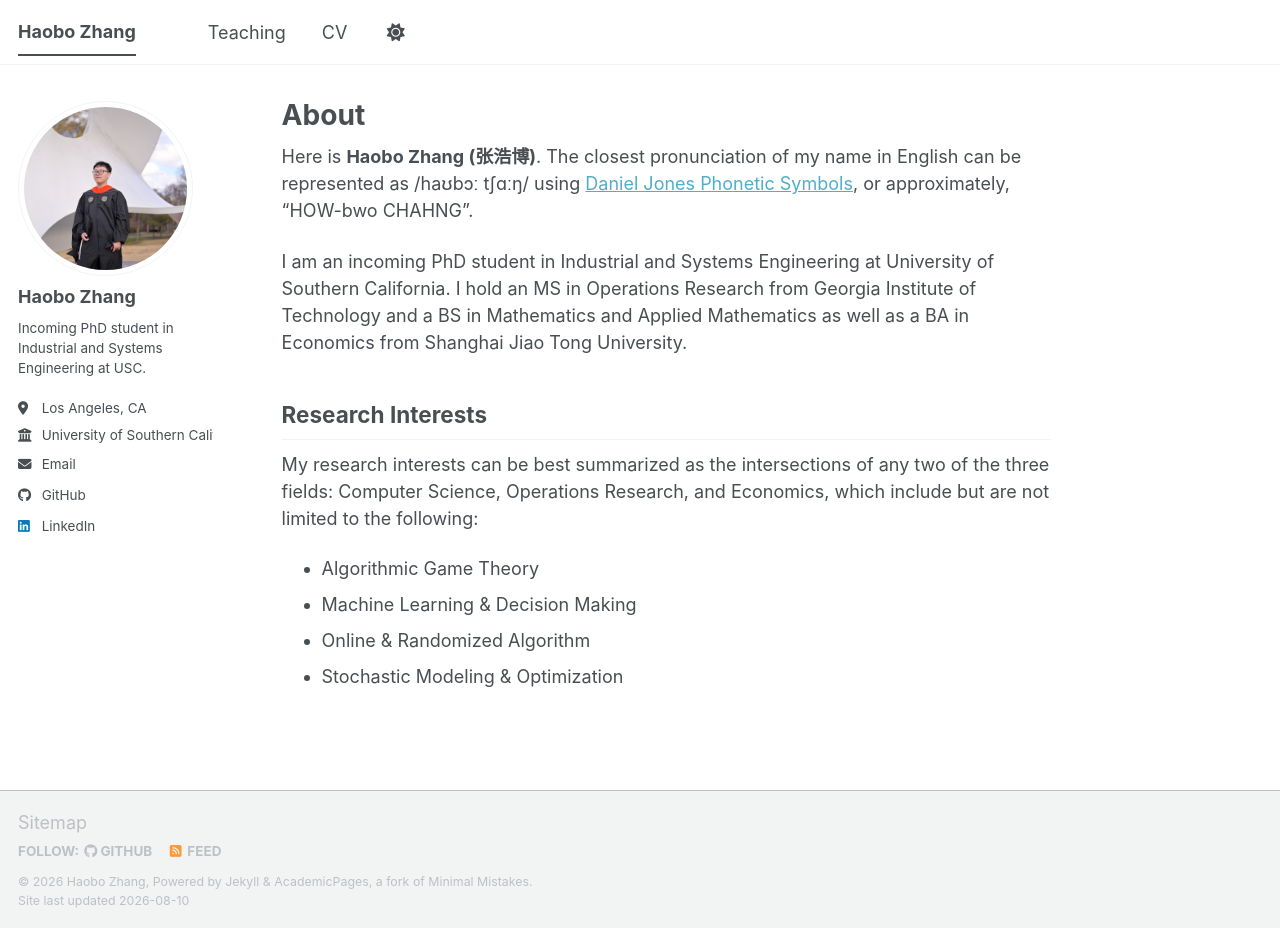
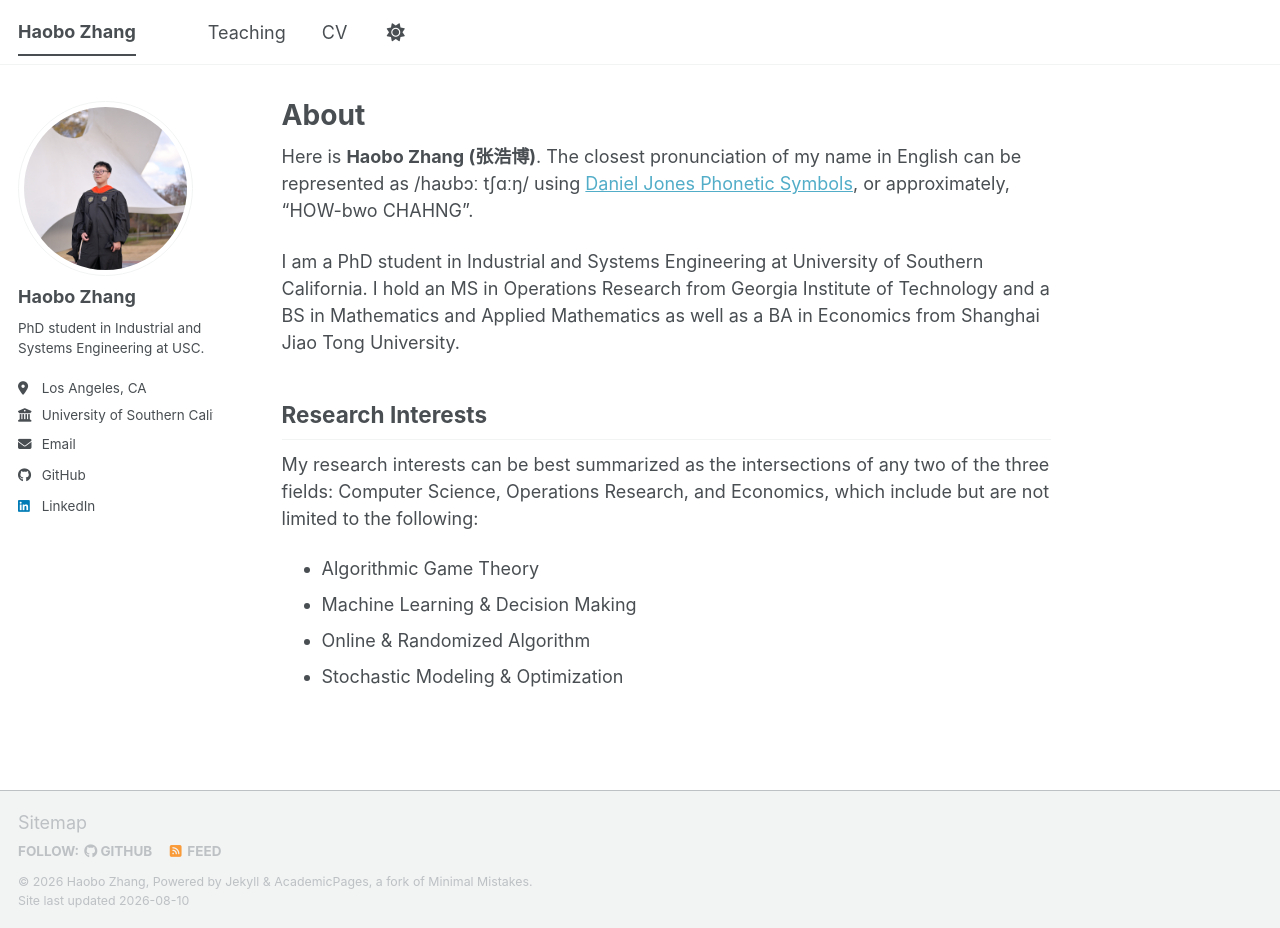
Before and after one commit to harbourz/harbourz.github.io, a Jekyll site: the page built from _pages/about.md, in a window 1280 px wide and 928 px high. Built offline with Jekyll 4.4.1, drawn with Linux system fonts in a browser that asks for light colours; a script bundle is joined from its source files by our own code; library files that are not in the unit come from our copies.

Commit message:
update on education status

```diff
--- a/_config.yml
+++ b/_config.yml
@@ -26,7 +26,7 @@ author:
   avatar           : "profile.png"
   name             : "Haobo Zhang"
   pronouns         : # example: "she/her"
-  bio              : "Incoming PhD student in Industrial and Systems Engineering at USC."
+  bio              : "PhD student in Industrial and Systems Engineering at USC."
   location         : "Los Angeles, CA"
   employer         : "University of Southern California"
   uri              : # URL
--- a/_pages/about.md
+++ b/_pages/about.md
@@ -9,7 +9,7 @@ redirect_from:
 
 Here is **Haobo Zhang (张浩博)**. The closest pronunciation of my name in English can be represented as /haʊbɔː tʃɑːŋ/ using [Daniel Jones Phonetic Symbols](https://dictionary.cambridge.org/help/phonetics.html), or approximately, "HOW-bwo CHAHNG".
 
-I am an incoming PhD student in Industrial and Systems Engineering at University of Southern California. I hold an MS in Operations Research from Georgia Institute of Technology and a BS in Mathematics and Applied Mathematics as well as a BA in Economics from Shanghai Jiao Tong University.
+I am a PhD student in Industrial and Systems Engineering at University of Southern California. I hold an MS in Operations Research from Georgia Institute of Technology and a BS in Mathematics and Applied Mathematics as well as a BA in Economics from Shanghai Jiao Tong University.
 
 ## Research Interests
 
```
